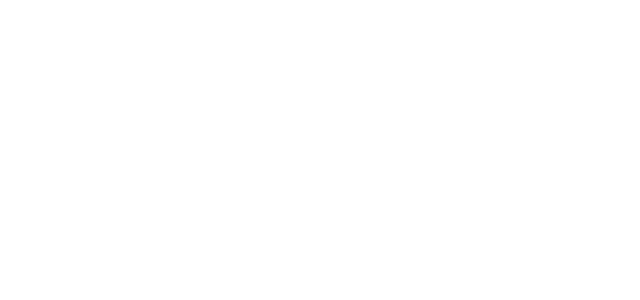
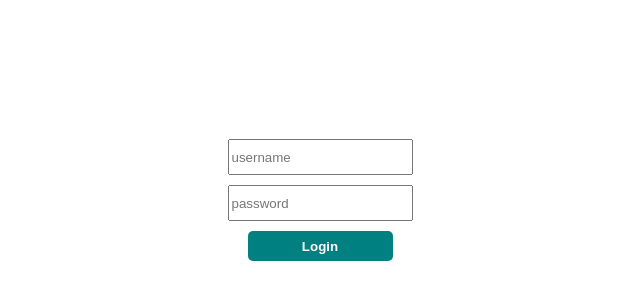
Before and after one commit to akrhode/react-jest-app, a React (Create React App) app: page / in a window 1280 px wide. Shown: the part 208-508 px from the top of the page, without its empty margins (320-960 px from the left). Built offline with nearby package versions, Linux system fonts and the light colour scheme.

Commit message:
Test and build input fields & button

```diff
--- a/src/components/Login.jsx
+++ b/src/components/Login.jsx
@@ -1,9 +1,11 @@
-import axios from "axios";
-
 const Login = () => {
   return (
     <div className="container">
-      <form></form>
+      <form>
+        <input type="text" placeholder="username"></input>
+        <input type="password" placeholder="password"></input>
+        <button>Login</button>
+      </form>
     </div>
   );
 };
```
Also changed, not shown: 2 other files (tests, documents, lock files or other folders).
